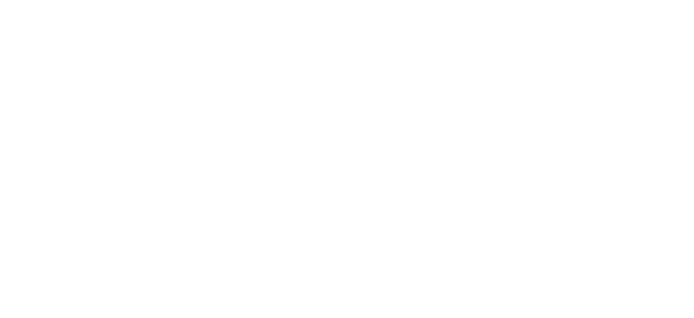
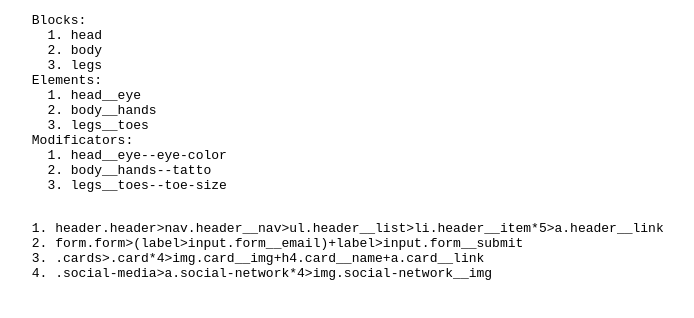
Before and after one commit to TopFel1x/WebJS, a plain HTML site: page laba1/index.html in a window 1280 px wide. Shown: the whole page, without its empty margins (23-717 px from the left). Drawn offline with Linux system fonts and the light colour scheme.

Commit message:
feat: corrected

```diff
--- a/laba1/index.html
+++ b/laba1/index.html
@@ -8,12 +8,27 @@
   </head>
   <body>
     <!-- BEM exercise 1 -->
-    <!-- head__eye--eye-color, body__hands--tatto, legs__toes--toe-size" -->
+    <pre>
+      Blocks:
+        1. head
+        2. body
+        3. legs
+      Elements:
+        1. head__eye
+        2. body__hands
+        3. legs__toes
+      Modificators:
+        1. head__eye--eye-color
+        2. body__hands--tatto
+        3. legs__toes--toe-size
+    </pre>
 
     <!-- BEM exercise 2-3 -->
-    <!-- Header: header.header>nav.header__nav>ul.header__list>li.header__item>a.header__link -->
-    <!-- Form: form.form>.form__information>.personal-info>label.personal-info__label-name -->
-    <!-- Cards: .cards>.card>img.card__img+h4.card__name+a.card__link -->
-    <!-- Social-media: .social-media>a.social-media__link>img.social-media__img--red -->
+    <pre>
+      1. header.header>nav.header__nav>ul.header__list>li.header__item*5>a.header__link
+      2. form.form>(label>input.form__email)+label>input.form__submit
+      3. .cards>.card*4>img.card__img+h4.card__name+a.card__link
+      4. .social-media>a.social-network*4>img.social-network__img
+    </pre>
   </body>
 </html>
```
Also changed, not shown: laba1/img/cards.jpg (added), laba1/img/cards.png (deleted), laba1/img/form.jpg (added), laba1/img/form.png (deleted), 1 other file.
